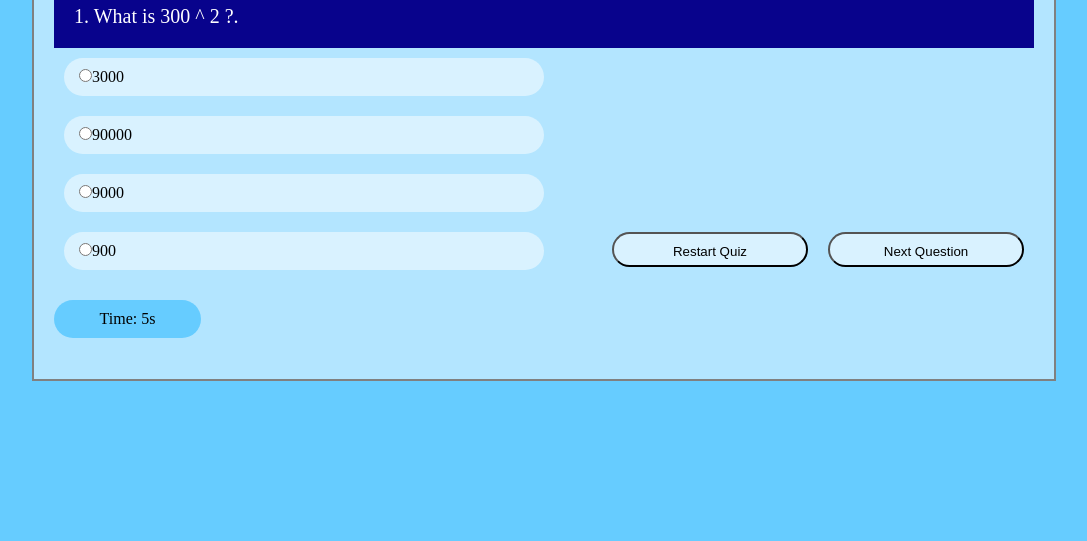
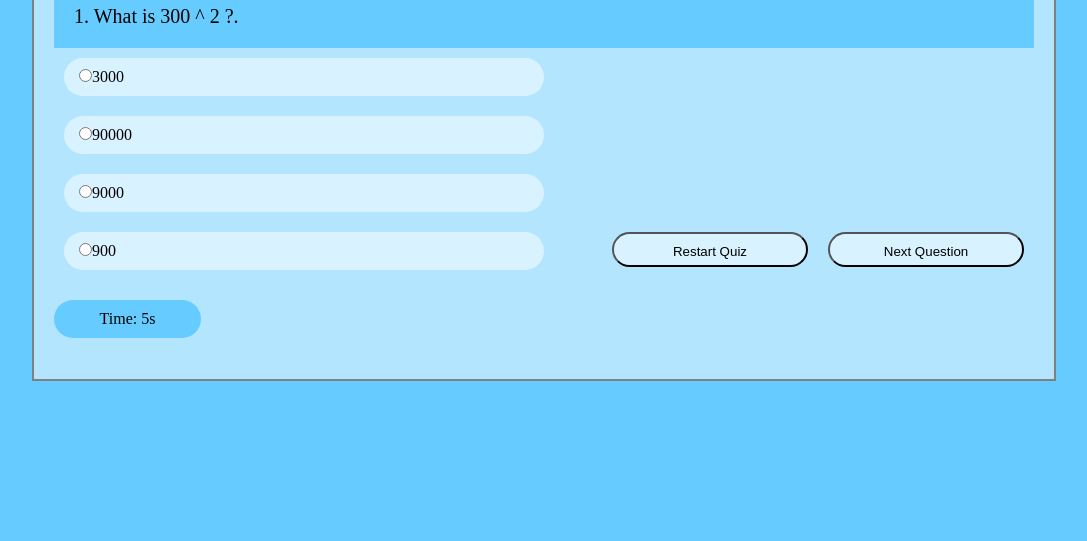
Before and after one commit to Ayomidespenz/Math-quiz, a plain HTML site: page index.html in a window 1280 px wide. Shown: the part 259-800 px from the top of the page, without its empty margins (96-1183 px from the left). Drawn offline with Linux system fonts and the light colour scheme.

```diff
--- a/quiz.css
+++ b/quiz.css
@@ -26,8 +26,8 @@ body{
 .question{
     padding: 20px;
     font-size: 20px;
-    background-color:#08038C ;
-    color: white;
+    background-color:#6cf; ;
+    color: black;
 }
 .option{
     width: 480px;
```
Also changed, not shown: index.html (+1 -1 lines).
